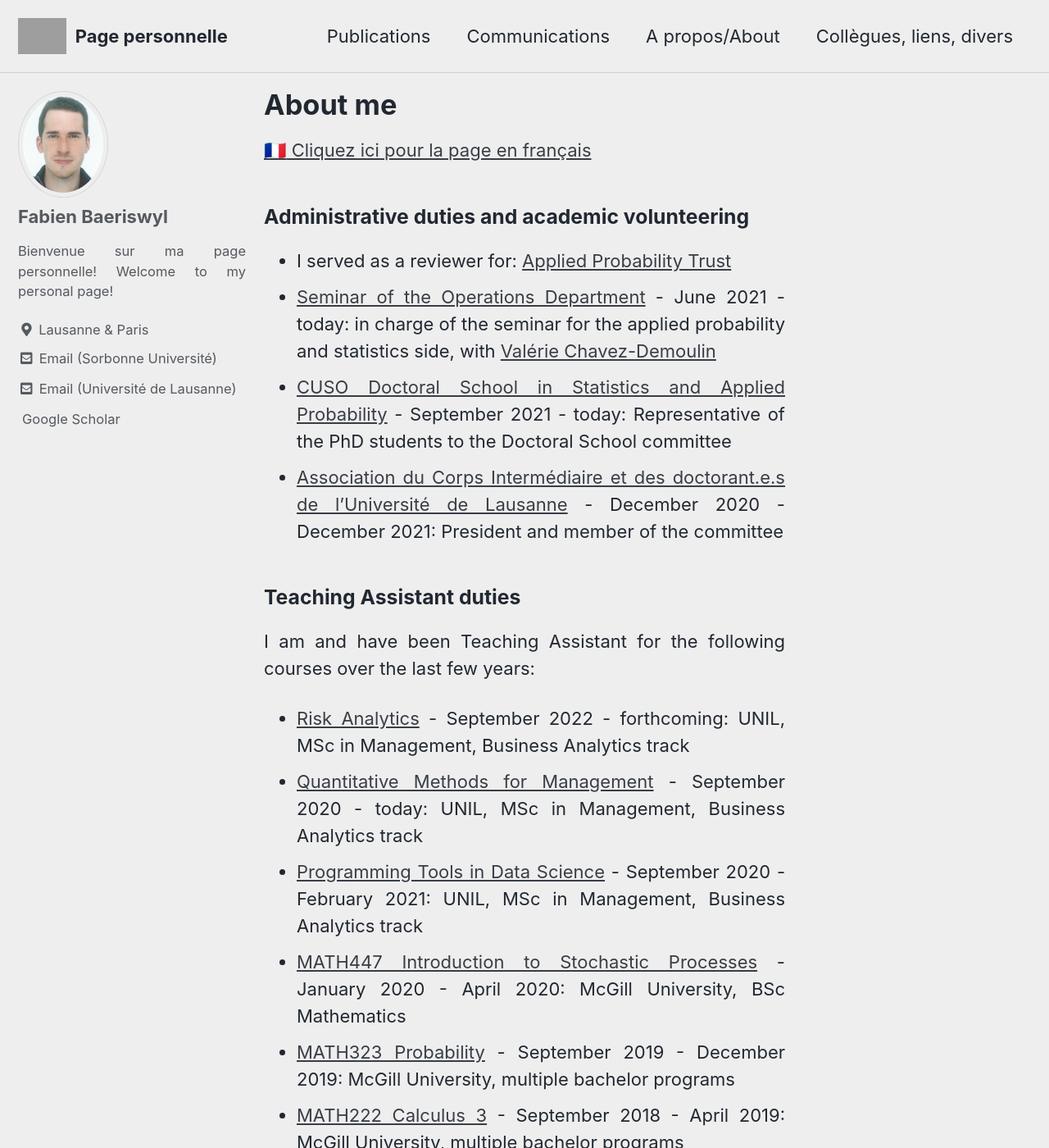
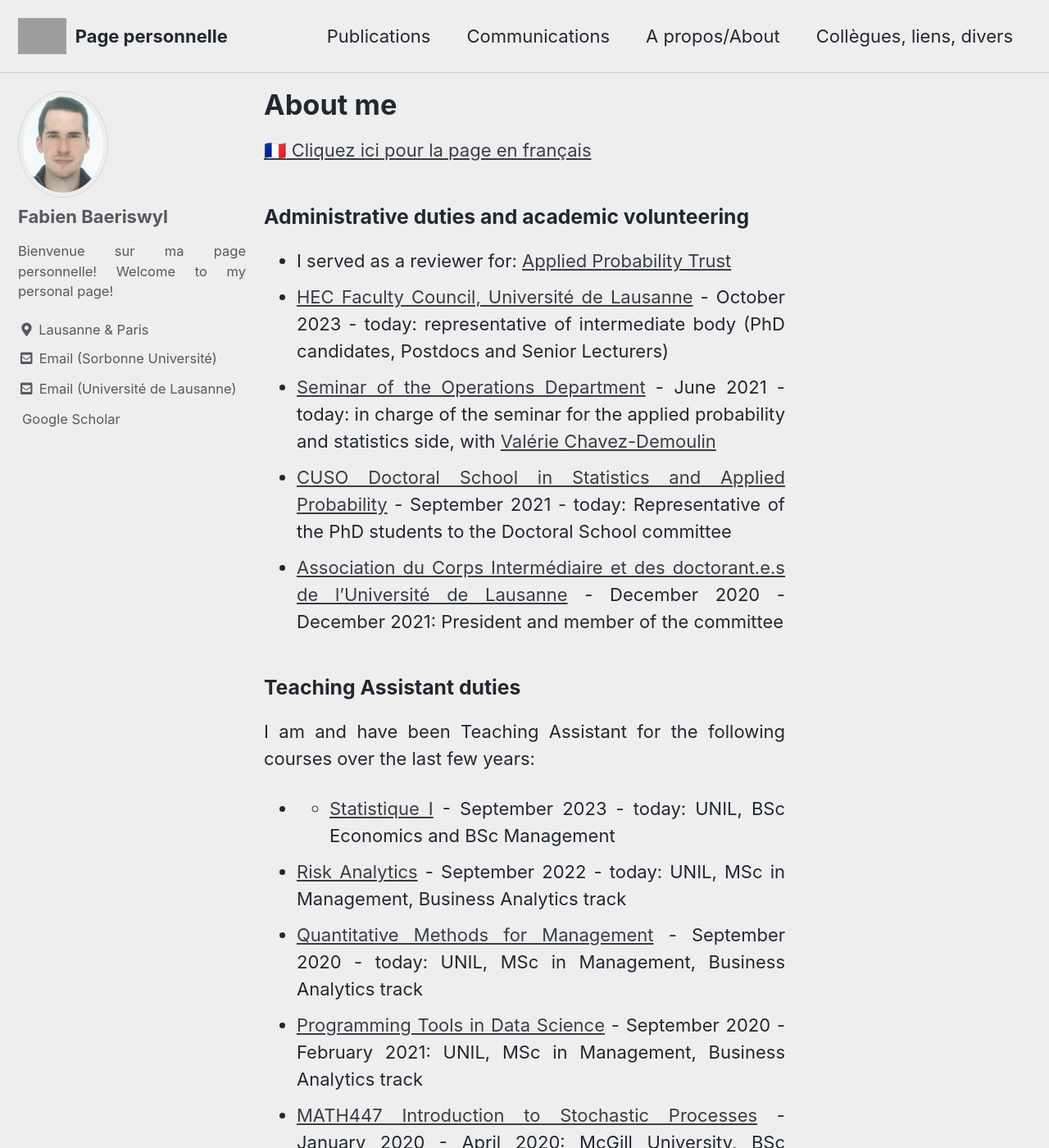
Before and after one commit to hplaninic/hrvoje.planinic.github.io, a Jekyll site: the page built from _pages/about-en.md, in a window 1280 px wide and 1400 px high. Shown: the whole window at 82% size. Built offline with Jekyll 4.4.1, drawn with Linux system fonts in a browser that asks for light colours; cached includes are drawn as plain includes; emoji names are drawn with the system emoji font; a style sheet for code colours, icons or effects is not loaded; grey boxes are pictures that could not be loaded.

Commit message:
Update about-en.md

```diff
--- a/_pages/about-en.md
+++ b/_pages/about-en.md
@@ -11,6 +11,7 @@ author_profile: true
 ### Administrative duties and academic volunteering
 
 - I served as a reviewer for: [Applied Probability Trust](https://www.cambridge.org/core/societies/applied-probability-trust)
+- [HEC Faculty Council, Université de Lausanne](https://www.unil.ch/hec/fr/home/contact/conseil-de-faculte.html) - October 2023 - today: representative of intermediate body (PhD candidates, Postdocs and Senior Lecturers)
 - [Seminar of the Operations Department](https://do-seminar-unil.github.io) - June 2021 - today: in charge of the seminar for the applied probability and statistics side, with [Valérie Chavez-Demoulin](www.unil.ch/unisciences/valeriechavez)
 - [CUSO Doctoral School in Statistics and Applied Probability](https://statistique.cuso.ch/accueil) - September 2021 - today: Representative of the PhD students to the Doctoral School committee
 - [Association du Corps Intermédiaire et des doctorant.e.s de l'Université de Lausanne](https://wp.unil.ch/acidul/) - December 2020 - December 2021: President and member of the committee
@@ -19,7 +20,8 @@ author_profile: true
 
 I am and have been Teaching Assistant for the following courses over the last few years:
 
-- [Risk Analytics](https://hecnet.unil.ch/hec/syllabus/descriptif/2549) - September 2022 - forthcoming: UNIL, MSc in Management, Business Analytics track
+- - [Statistique I](https://applicationspub.unil.ch/interpub/noauth/php/Ud/ficheCours.php?v_enstyid=90314&v_ueid=173&v_etapeid1=35270&v_langue=fr&v_isinterne=) - September 2023 - today: UNIL, BSc Economics and BSc Management
+- [Risk Analytics](https://hecnet.unil.ch/hec/syllabus/descriptif/2549) - September 2022 - today: UNIL, MSc in Management, Business Analytics track
 - [Quantitative Methods for Management](https://hecnet.unil.ch/hec/syllabus/descriptif/2220) - September 2020 - today: UNIL, MSc in Management, Business Analytics track
 - [Programming Tools in Data Science](https://hecnet.unil.ch/hec/syllabus/descriptif/2363?dyn_lang=fr) - September 2020 - February 2021: UNIL, MSc in Management, Business Analytics track
 - [MATH447 Introduction to Stochastic Processes](https://www.mcgill.ca/study/2021-2022/courses/math-447) - January 2020 - April 2020: McGill University, BSc Mathematics
```
